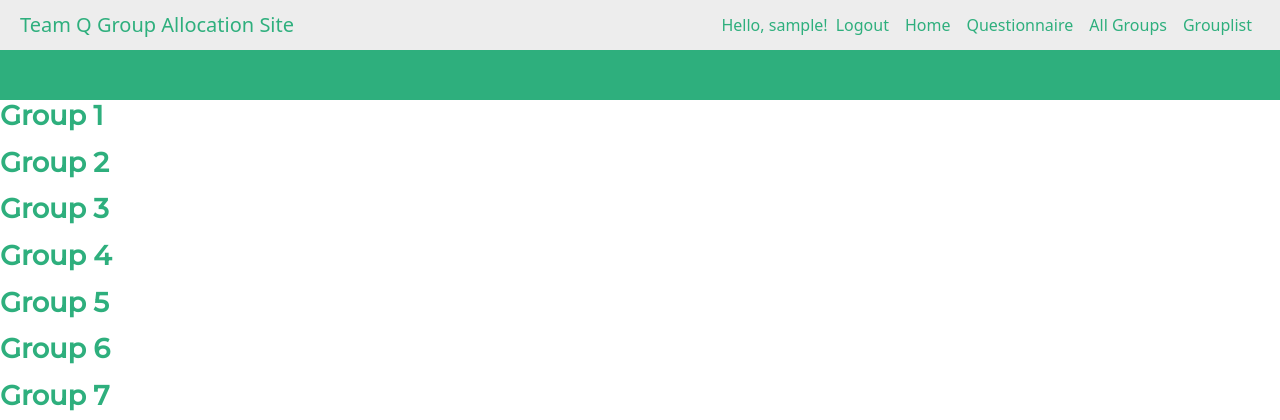
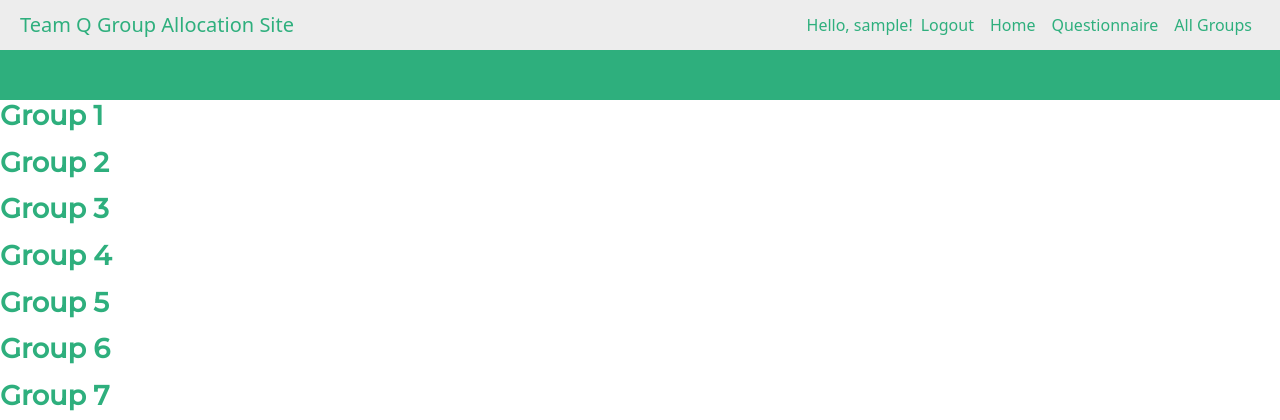
Before and after one commit to JiachZh/GroupAllocationTool, a Flask app: page /groupallocations in a window 1280 px wide. Shown: the top 420 px of the page. Run offline with Flask 2, Linux system fonts and the light colour scheme; the visitor is signed in with stand-in values (Sample User, id 1); data comes from the database, SQL or seed files in the repository; parts of the project's set-up code (start-up, migrations or seed data) failed here and were passed over; some libraries are stand-ins or nearby versions.

Commit message:
delete Grouplist from navbar

```diff
--- a/blog/Templates/layout.html
+++ b/blog/Templates/layout.html
@@ -55,9 +55,7 @@
                   <li class="nav-item">
                     <a class="nav-link text-nowrap" href="{{ url_for('groups') }}" class="header">All Groups</a>
                 </li>
-                  <li class="nav-item">
-                      <a class="nav-link text-nowrap" href="{{ url_for('grouplist') }}" class="header">Grouplist</a>
-                  </li>
+
 
               </ul>
        </div>
```
